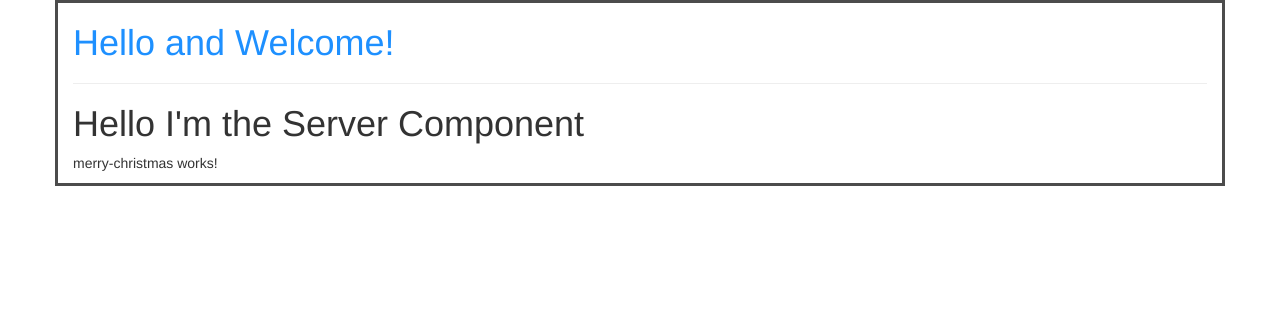
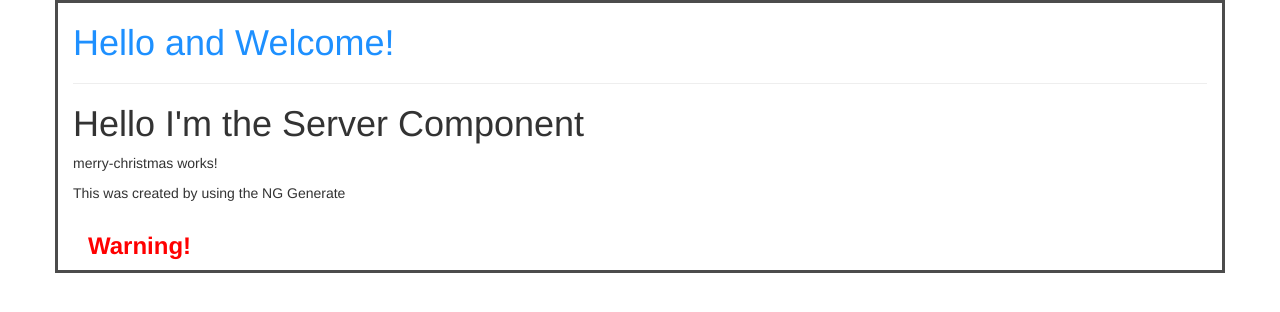
Before and after one commit to nullgar/LearningAngular, an Angular app in the folder AngularProject/: page / in a window 1280 px wide. Shown: the top 312 px of the page. Built offline with nearby package versions, Linux system fonts and the light colour scheme.

Commit message:
Create a warning alert component

```diff
--- a/AngularProject/src/app/app.component.html
+++ b/AngularProject/src/app/app.component.html
@@ -5,6 +5,7 @@
             <hr>
             <app-server></app-server>
             <app-merry-christmas></app-merry-christmas>
+            <warning-alert></warning-alert>
         </div>
     </div>
 
--- a/AngularProject/src/app/app.module.ts
+++ b/AngularProject/src/app/app.module.ts
@@ -4,13 +4,15 @@ import { BrowserModule } from '@angular/platform-browser';
 import { AppComponent } from './app.component';
 import { ServerComponent } from './server/server.component';
 import { MerryChristmasComponent } from './merry-christmas/merry-christmas.component';
+import { WarningAlert } from './warning-alert/warning-alert.component';
 
 
 @NgModule({
   declarations: [
     AppComponent,
     ServerComponent,
-    MerryChristmasComponent
+    MerryChristmasComponent,
+    WarningAlert
   ],
   imports: [
     BrowserModule
--- a/AngularProject/src/app/merry-christmas/merry-christmas.component.html
+++ b/AngularProject/src/app/merry-christmas/merry-christmas.component.html
@@ -1 +1,2 @@
 <p>merry-christmas works!</p>
+<p>This was created by using the NG Generate</p>
--- /dev/null
+++ b/AngularProject/src/app/warning-alert/warning-alert.component.css
@@ -0,0 +1,4 @@
+h3 {
+    color: red;
+    font-weight: bolder;
+}
--- /dev/null
+++ b/AngularProject/src/app/warning-alert/warning-alert.component.html
@@ -0,0 +1,3 @@
+<div class="container">
+    <h3>Warning!</h3>
+</div>
```
Also changed, not shown: AngularProject/src/app/warning-alert/warning-alert.component.ts (added, +12 -0 lines).
